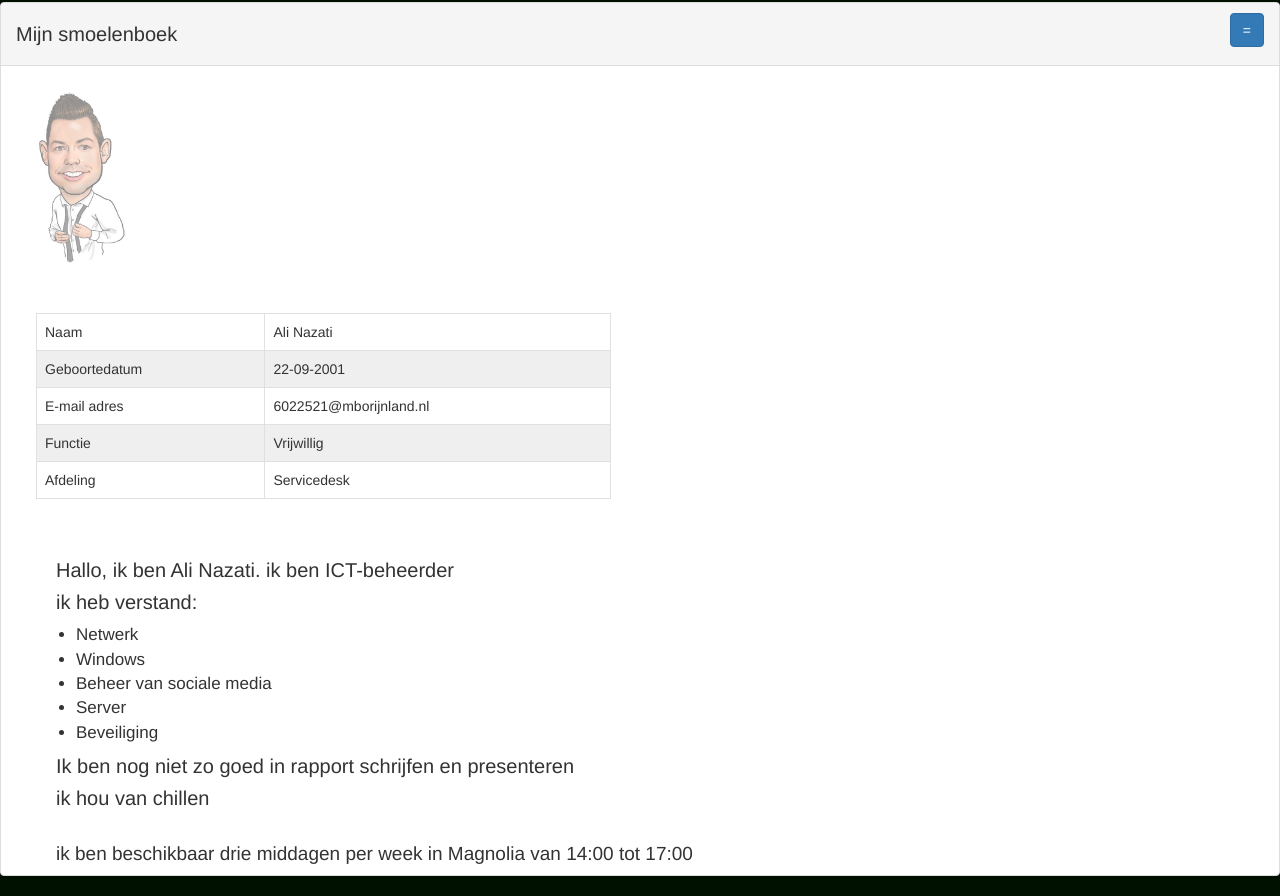
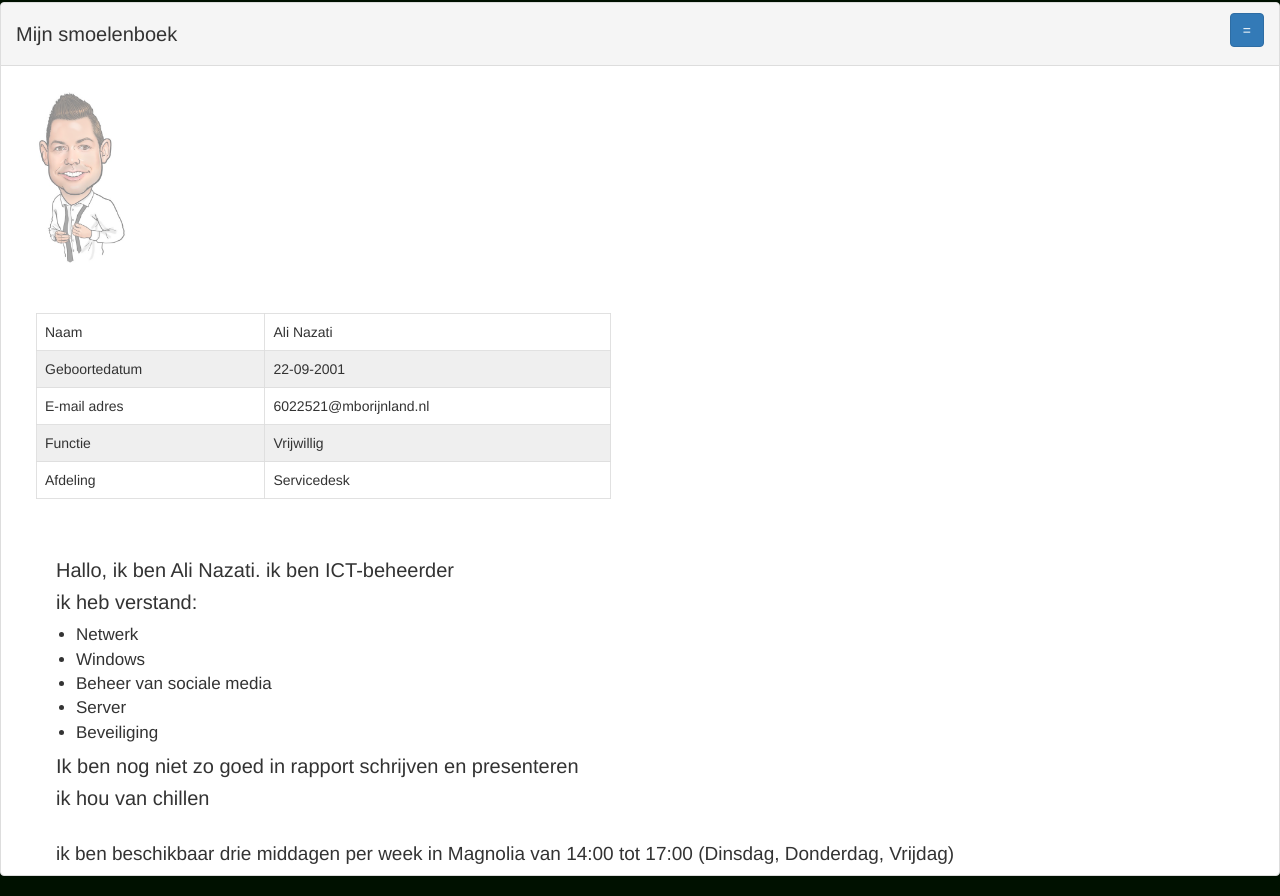
Before and after one commit to rettekete/rettekete, a plain HTML site: page index.html in a window 1280 px wide. Shown: the part 69-965 px from the top of the page. Drawn offline with nearby package versions, Linux system fonts and the light colour scheme.

Commit message:
Update index.html

```diff
--- a/index.html
+++ b/index.html
@@ -78,13 +78,13 @@
                     <li style="margin-left: 20px; font-size: 17px;">Beveiliging </li>
                 </ul>
                 <div class="text">
-                    <h4>Ik ben nog niet zo goed in rapport schrijfen en presenteren</h4>
+                    <h4>Ik ben nog niet zo goed in rapport schrijven en presenteren</h4>
                     <h4>ik hou van chillen</h4>
                 </div>
 
             </div>
 
-            <h5>ik ben beschikbaar drie middagen per week in Magnolia van 14:00 tot 17:00</h5>
+            <h5>ik ben beschikbaar drie middagen per week in Magnolia van 14:00 tot 17:00 (Dinsdag, Donderdag, Vrijdag) </h5>
 
 </div>
 
```
